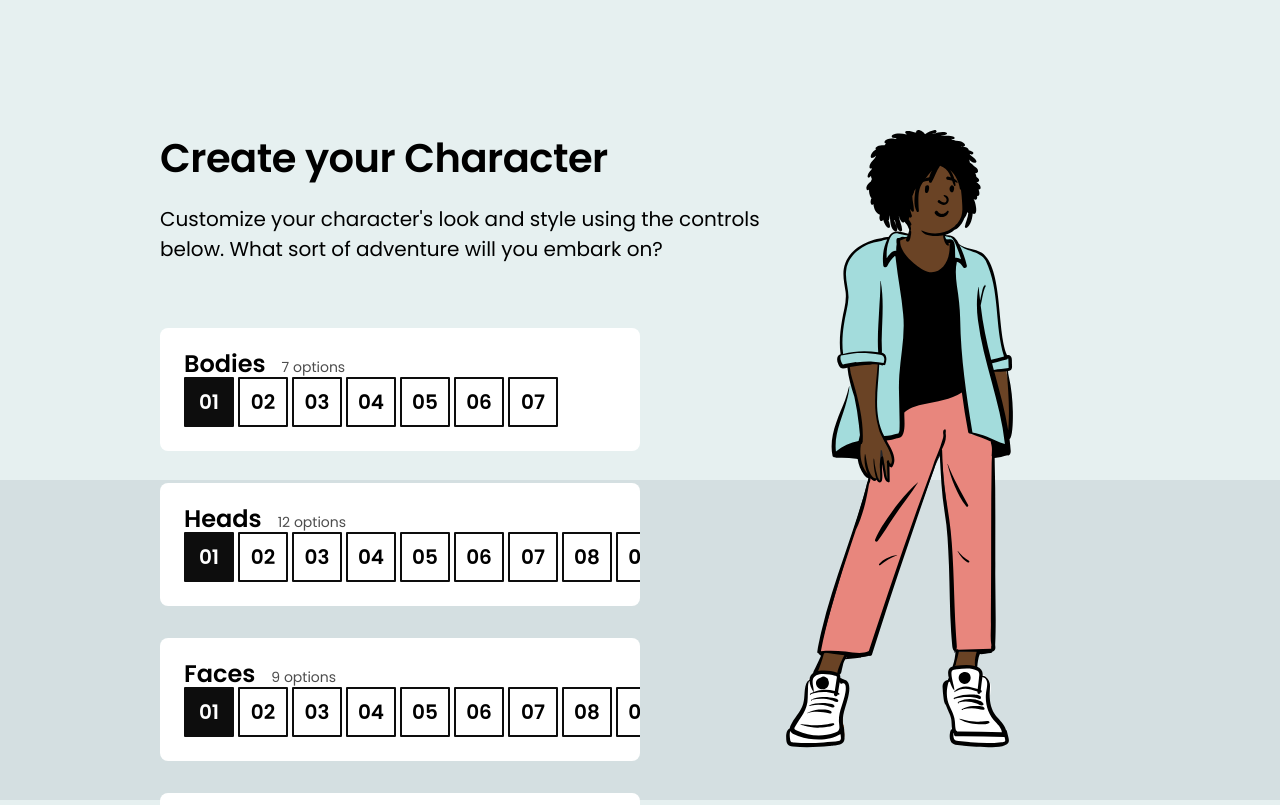
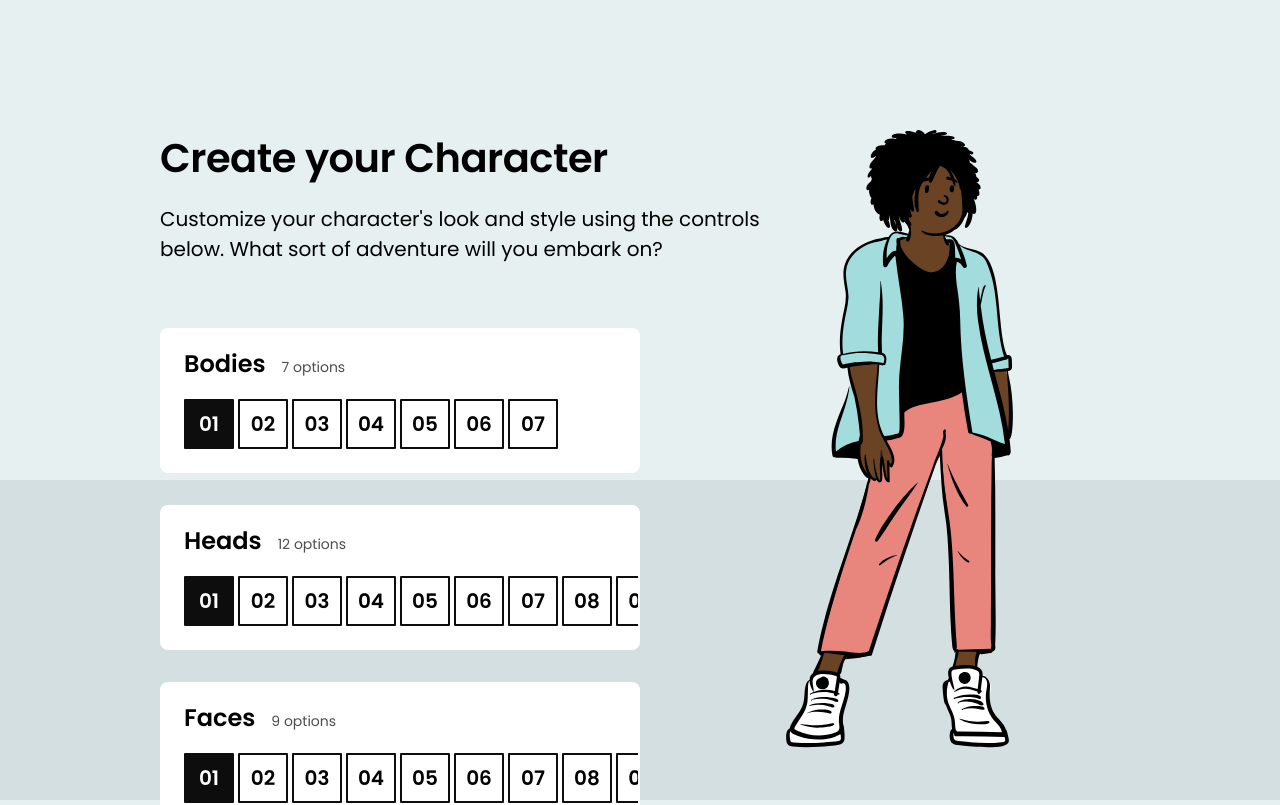
Before and after one commit to Coding-Gymnasium/css-practice, a React (Create React App) app in the folder jcomeau-css/character-creator-JComeau/: page / in a window 1280 px wide. Shown: the top 805 px of the page. Built offline with nearby package versions, Linux system fonts and the light colour scheme.

Commit message:
Change horizontal scroll bar to JC solution

```diff
--- a/jcomeau-css/character-creator-JComeau/src/components/ButtonRow/ButtonRow.module.css
+++ b/jcomeau-css/character-creator-JComeau/src/components/ButtonRow/ButtonRow.module.css
@@ -1,2 +1,8 @@
 .buttonRow {
+  overflow: auto;
+  white-space: nowrap;
+  margin-left: -22px;
+  margin-right: -22px;
+  margin-bottom: -22px;
+  padding: 22px;
 }
--- a/jcomeau-css/character-creator-JComeau/src/components/ControlPane/ControlPane.module.css
+++ b/jcomeau-css/character-creator-JComeau/src/components/ControlPane/ControlPane.module.css
@@ -10,8 +10,6 @@
     to deal with it yet!
   */
   margin-bottom: 32px;
-  overflow: auto;
-  white-space: nowrap;
 }
 
 .title {
```
